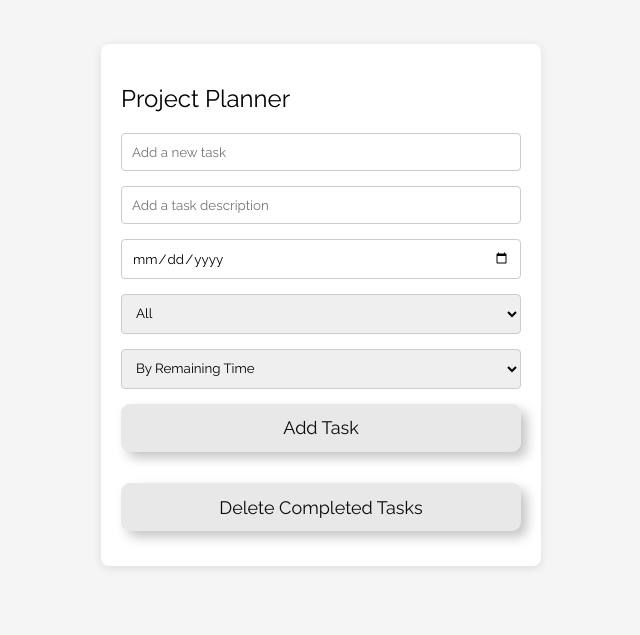
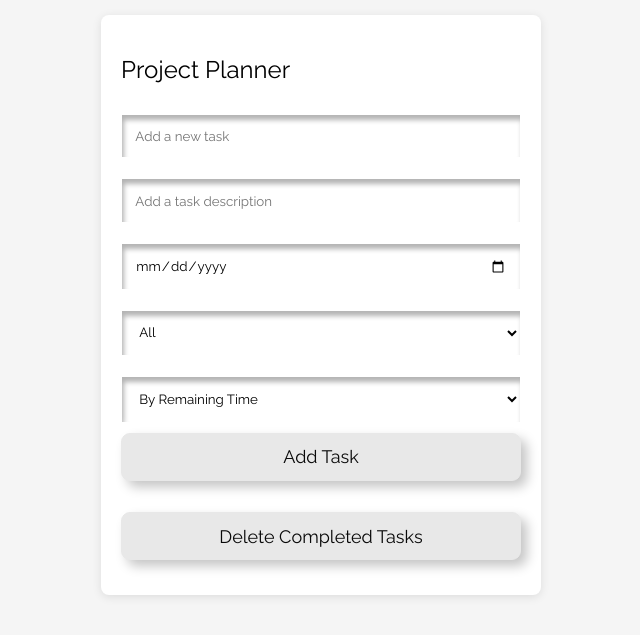
Before and after one commit to Seaandsurf/project-Planner, a plain HTML site: page index.html in a window 1280 px wide. Shown: the part 115-750 px from the top of the page, without its empty margins (319-959 px from the left). Drawn offline with Linux system fonts and the light colour scheme; a web font is replaced by a local one.

Commit message:
integration JavaScripts + finition CSS

```diff
--- a/assets/style.scss
+++ b/assets/style.scss
@@ -33,13 +33,18 @@
 /* Éléments de formulaire */
 input[type="text"],
 input[type="date"],
-select {
+select,
+textarea {
+    box-sizing: border-box;
     width: 100%;
     padding: 10px;
-    margin-bottom: 15px;
-    border: 1px solid #ccc;
-    border-radius: 4px;
-    box-sizing: border-box;
+    margin: 10px 0;
+    border: solid 1px white;
+    outline: none;
+    padding: 1em;
+    background-color: white;
+    box-shadow: inset 2px 5px 5px rgba(0, 0, 0, 0.3);
+    transition: 300ms ease-in-out;
 }
 
 /* Boutons */
```
Also changed, not shown: assets/style.css, 1 other file.
